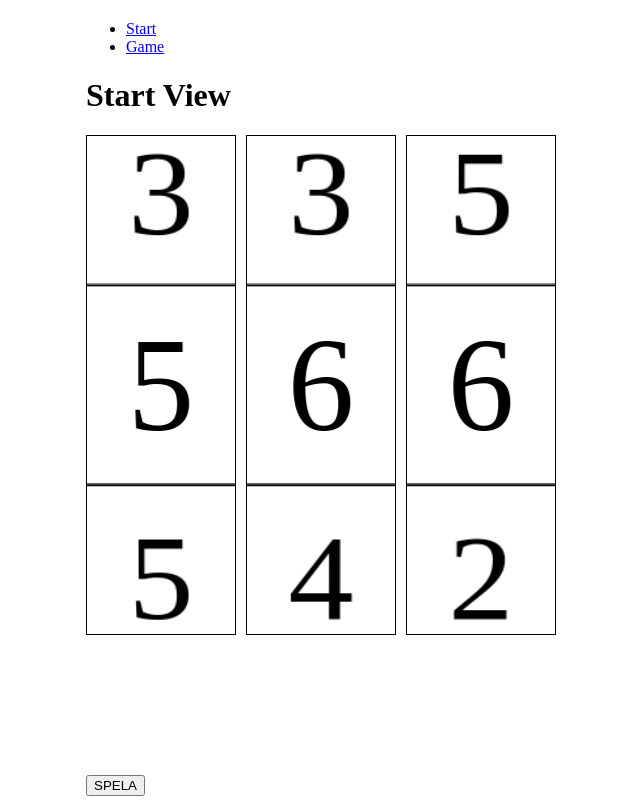
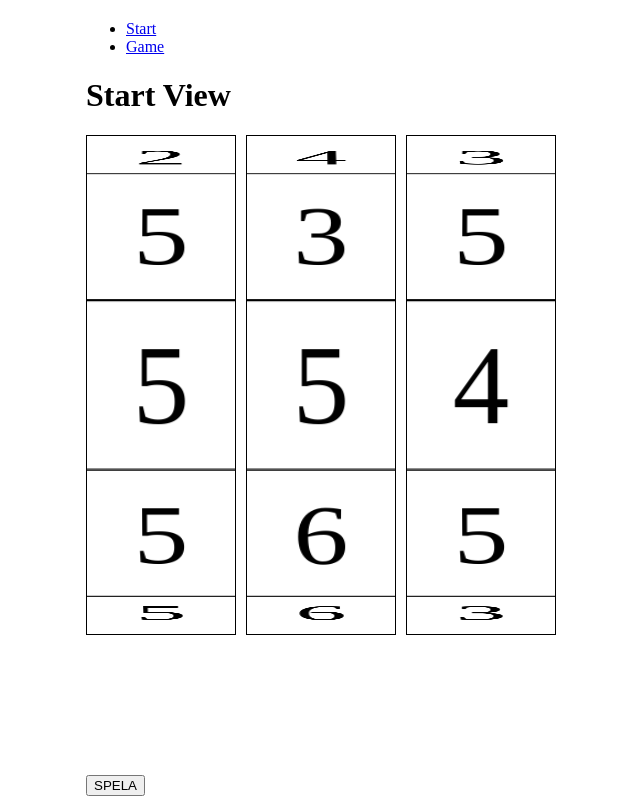
Before and after one commit to ztipsamme/jontastic-slots, a Vue app: page /#/ in a window 1280 px wide. Shown: the whole page, without its empty margins (42-682 px from the left). Built offline with nearby package versions, Linux system fonts and the light colour scheme.

Commit message:
ppdateringar under visning

```diff
--- a/src/components/slotGroupComp.vue
+++ b/src/components/slotGroupComp.vue
@@ -7,7 +7,6 @@
     },
     emits: { stop: null },
     created() {
-      this.num = this.getNumbers()
       this.spinnerArr = [
         this.generateSpinner(),
         this.generateSpinner(),
@@ -32,7 +31,7 @@
     methods: {
       generateSpinner() {
         let arr = []
-        for (var i = 0; i <= 6; i++) {
+        for (var i = 1; i <= 6; i++) {
           arr = new Array(i).fill(i).concat(arr)
         }
 
@@ -45,16 +44,18 @@
         }
 
         arr = shuffleArray(arr)
+        window.arr = arr
         return arr
       },
       getNumbers() {
-        this.spinnerArr = new Array(3).fill(this.generateSpinner())
+        // this.spinnerArr = new Array(3).fill(this.generateSpinner())
         let num = [],
           n = []
-        console.log(num)
-        n[0] = Math.floor(Math.random() * this.count) + 1
-        n[1] = Math.floor(Math.random() * this.count) + 1
-        n[2] = Math.floor(Math.random() * this.count) + 1
+
+        n[0] = Math.floor(Math.random() * this.count)
+        n[1] = Math.floor(Math.random() * this.count)
+        n[2] = Math.floor(Math.random() * this.count)
+
         num[0] = this.spinnerArr[0][n[0]]
         num[1] = this.spinnerArr[1][n[1]]
         num[2] = this.spinnerArr[2][n[2]]
@@ -66,18 +67,13 @@
             num[i] = Math.floor(Math.random() * this.count)
           }
         } */
-        return { num: num, n }
+        return { num: num, n: n }
       },
       checkNumbers() {
         let val = this.getNumbers()
         this.num = val.num
         this.n = val.n
-        if (this.num.every((e) => e == this.num[0])) {
-          this.winner = true
-        } else {
-          console.log(this.num)
-          this.winnner = false
-        }
+
         return this.n
       },
       done() {
@@ -91,7 +87,6 @@
       },
       gameStart() {
         this.checkNumbers()
-        console.log(this.spinnerArr)
         this.$refs.child.start(this.n)
       },
     },
@@ -105,8 +100,8 @@
       :ref="'child'"
       :spinners="spinnerArr"
       :numbers="n"
-      :count="count"
-      @BAJS="done"
+      :count="10"
+      @done="done"
     />
   </div>
 
--- a/src/components/spinnerComp.vue
+++ b/src/components/spinnerComp.vue
@@ -19,7 +19,7 @@
         default: () => null,
       },
     },
-    emits: { stop: null, done: null },
+    emits: { done: null },
     setup() {
       const tokens = useTokenStore()
       return { tokens }
@@ -40,6 +40,22 @@
       },
     },
     computed: {
+      curve() {
+        return {
+          linear: (x) => x,
+          ease: (x, pow = 1) =>
+            Number(
+              (
+                0.5 * Math.cos(Math.PI * Math.pow(x, pow) - Math.PI) +
+                0.5
+              ).toFixed(4),
+            ),
+          easeIn: (x, pow = 1) =>
+            Number(Math.pow(-1 * Math.pow(x - 1, 2) + 1, pow).toFixed(4)),
+          easeOut: (x, pow = 1) =>
+            Number(Math.pow(Math.pow(x, 2), pow).toFixed(4)),
+        }
+      },
       ang() {
         let c = this.count
         return (x) => (360 / c) * x
@@ -118,7 +134,7 @@
           this.time = Date.now()
           this.elapsed = this.time - this.startTime
           let x = Math.min(1, this.elapsed / 2000)
-          let len = (to - from) * x
+          let len = (to - from) * this.curve.ease(x)
           let ang = from + len
           element.style.transform = "rotateX(" + ang + "deg)"
           element.querySelectorAll(".carousel__cell").forEach((e, i) => {
@@ -132,7 +148,7 @@
             requestAnimationFrame(loop.bind(this, element, from, to, resolve))
           } else {
             console.log("test")
-            this.$emit("BAJS")
+            this.$emit("done")
             resolve("done")
           }
         }
```
